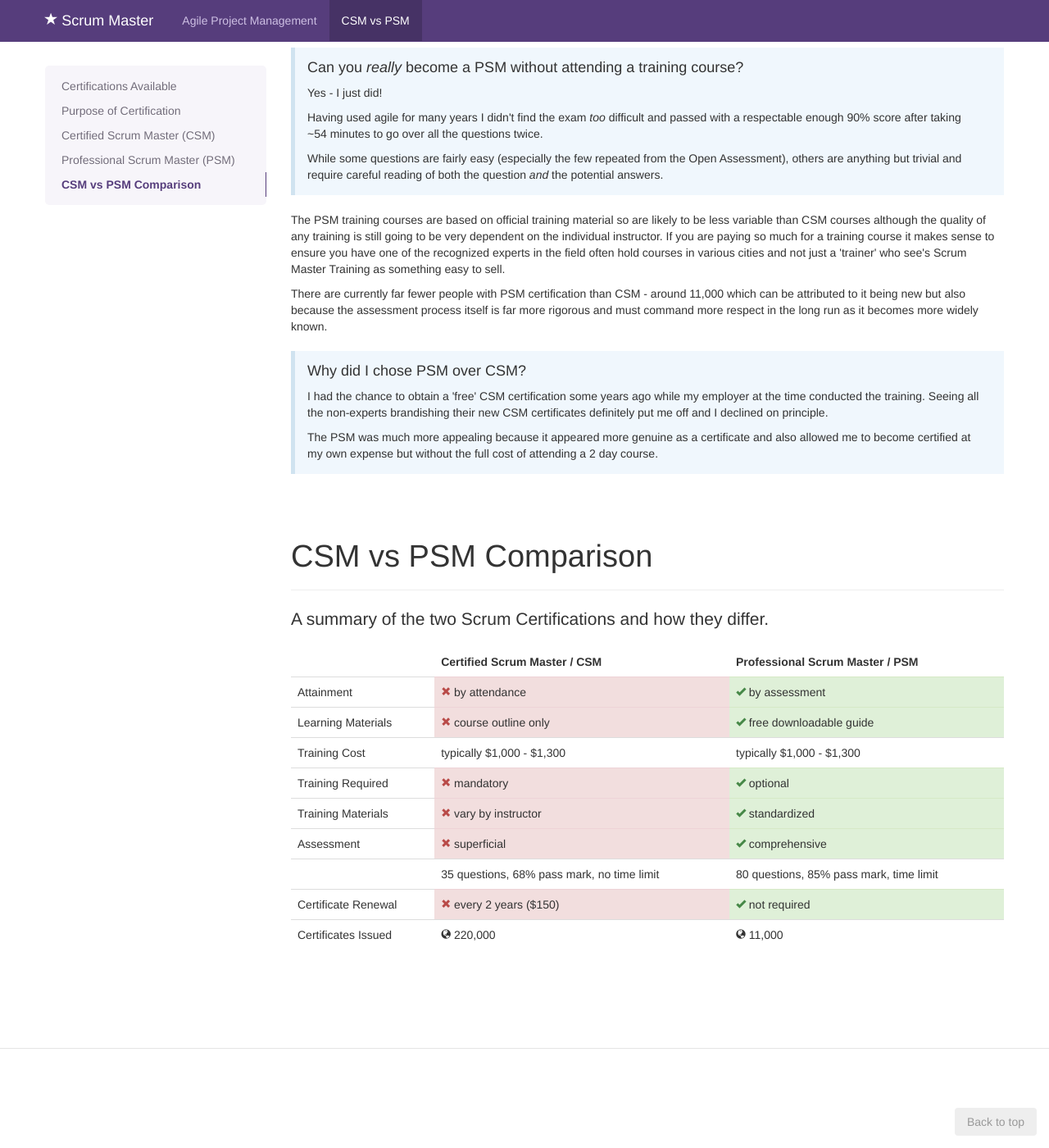
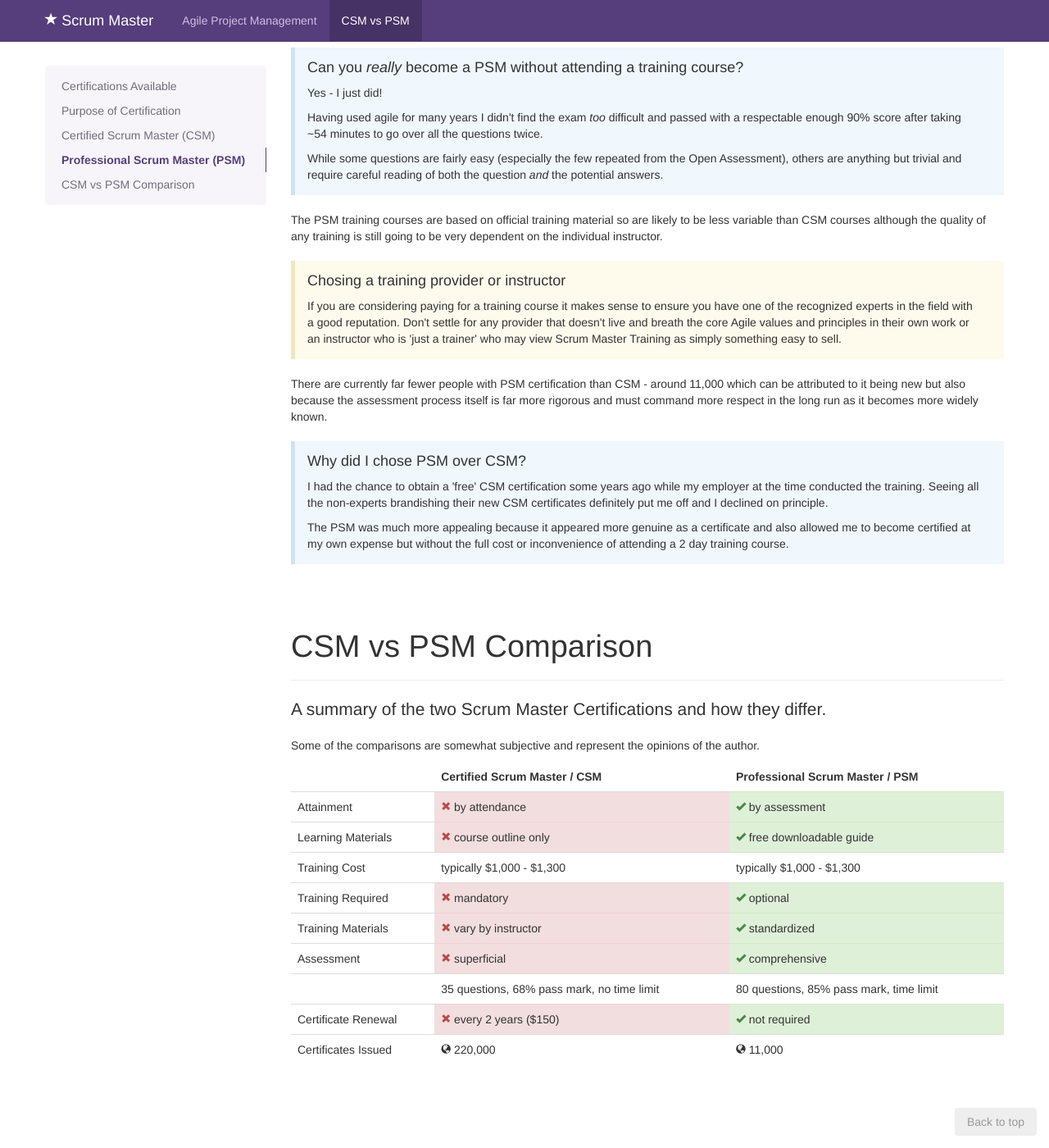
Before and after one commit to CaptainCodeman/agile-scrum-master-training, a Jekyll site: the page built from certified-scrum-master-csm-vs-professional-scrum-master-psm/index.html, in a window 1280 px wide and 1400 px high, scrolled down 3055 px. Shown: the whole window at 82% size. Built offline with Jekyll 4.4.1, drawn with Linux system fonts in a browser that asks for light colours; Markdown is read by kramdown in place of the engine named in the settings.

Commit message:
Make training provider / instructor selection a pull-out quote

```diff
--- a/certified-scrum-master-csm-vs-professional-scrum-master-psm/index.html
+++ b/certified-scrum-master-csm-vs-professional-scrum-master-psm/index.html
@@ -142,13 +142,19 @@ base_url: "../"
       <p>While some questions are fairly easy (especially the few repeated from the Open Assessment), others are anything but trivial and require careful reading of both the question <em>and</em> the potential answers.</p>
     </div>
 
-    <p>The PSM training courses are based on official training material so are likely to be less variable than CSM courses although the quality of any training is still going to be very dependent on the individual instructor. If you are paying so much for a training course it makes sense to ensure you have one of the recognized experts in the field often hold courses in various cities and not just a 'trainer' who see's Scrum Master Training as something easy to sell.</p>
+    <p>The PSM training courses are based on official training material so are likely to be less variable than CSM courses although the quality of any training is still going to be very dependent on the individual instructor.</p>
+
+    <div class="bs-callout bs-callout-warning">
+      <h4>Chosing a training provider or instructor</h4>
+      <p>If you are considering paying for a training course it makes sense to ensure you have one of the recognized experts in the field with a good reputation. Don't settle for any provider that doesn't live and breath the core Agile values and principles in their own work or an instructor who is 'just a trainer' who may view Scrum Master Training as simply something easy to sell.</p>
+    </div>
+
     <p>There are currently far fewer people with PSM certification than CSM - around 11,000 which can be attributed to it being new but also because the assessment process itself is far more rigorous and must command more respect in the long run as it becomes more widely known.</p>
 
     <div class="bs-callout bs-callout-info">
       <h4>Why did I chose PSM over CSM?</h4>
       <p>I had the chance to obtain a 'free' CSM certification some years ago while my employer at the time conducted the training. Seeing all the non-experts brandishing their new CSM certificates definitely put me off and I declined on principle.</p>
-      <p>The PSM was much more appealing because it appeared more genuine as a certificate and also allowed me to become certified at my own expense but without the full cost of attending a 2 day course.</p>
+      <p>The PSM was much more appealing because it appeared more genuine as a certificate and also allowed me to become certified at my own expense but without the full cost or inconvenience of attending a 2 day training course.</p>
     </div>
 
     <p></p>
@@ -158,9 +164,10 @@ base_url: "../"
     <div class="page-header">
       <h1 id="csm-psm-comparison">CSM vs PSM Comparison</h1>
     </div>
-    <p class="lead">A summary of the two Scrum Certifications and how they differ.</p>
+    <p class="lead">A summary of the two Scrum Master Certifications and how they differ.</p>
 
-    <p></p>
+    <p>Some of the comparisons are somewhat subjective and represent the opinions of the author.</p>
+
     <table class="table">
       <thead>
         <tr>
```
